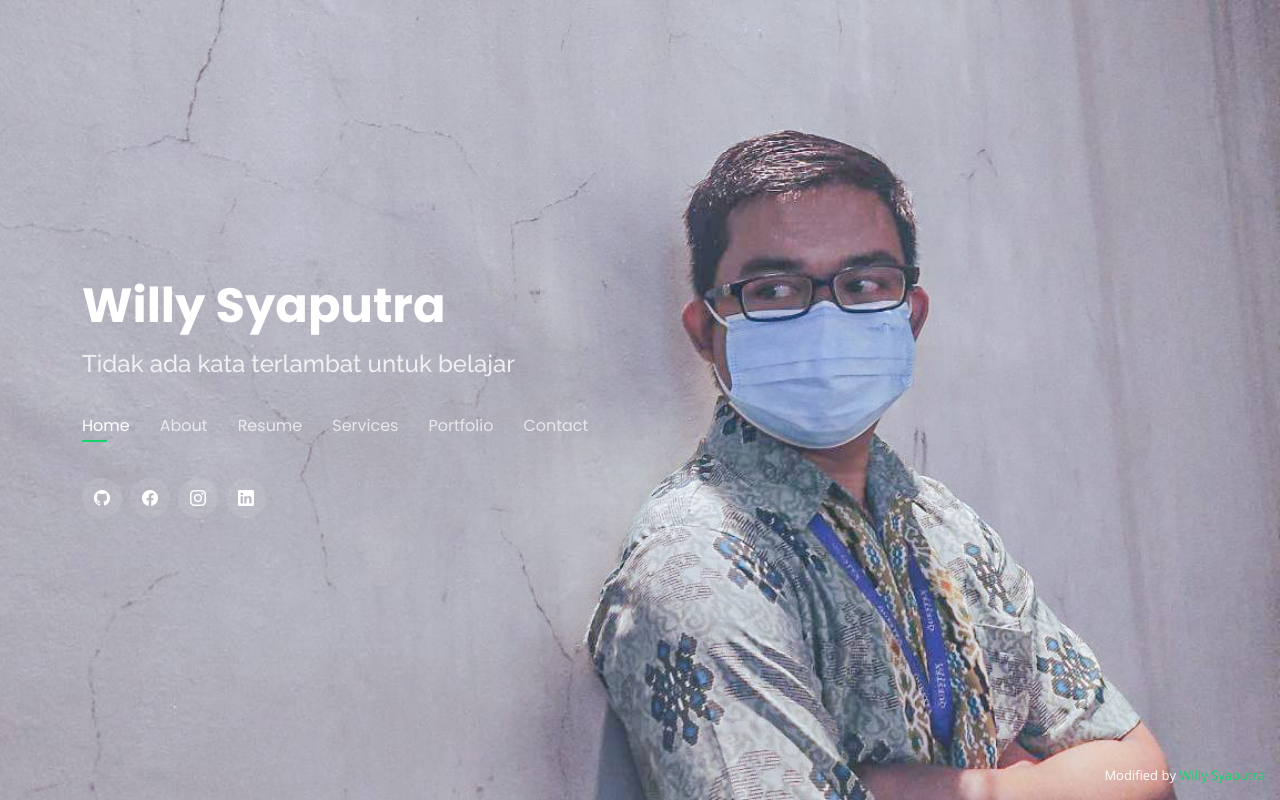
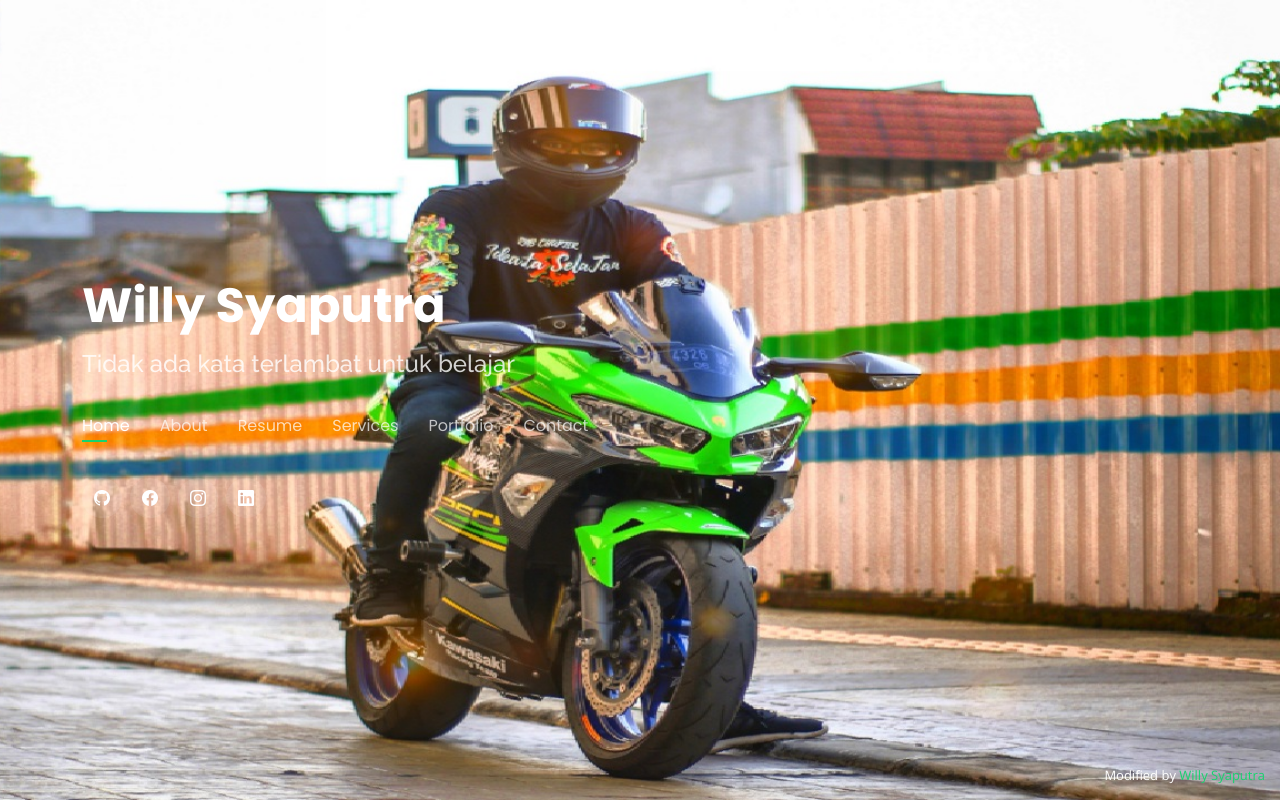
Before and after one commit to willysyaputra/mypersonal.github.io, a plain HTML site: page index.html in a window 1280 px wide. Drawn offline with nearby package versions, Linux system fonts and the light colour scheme.

Commit message:
Update style.css

```diff
--- a/assets/css/style.css
+++ b/assets/css/style.css
@@ -19,7 +19,7 @@ body {
 body::before {
   content: "";
   position: fixed;
-  background: #040404 url("../img/bg.jpeg") top right no-repeat;
+  background: #040404 url("../img/1bg.jpeg") top right no-repeat;
   background-size: cover;
   left: 0;
   right: 0;
```
